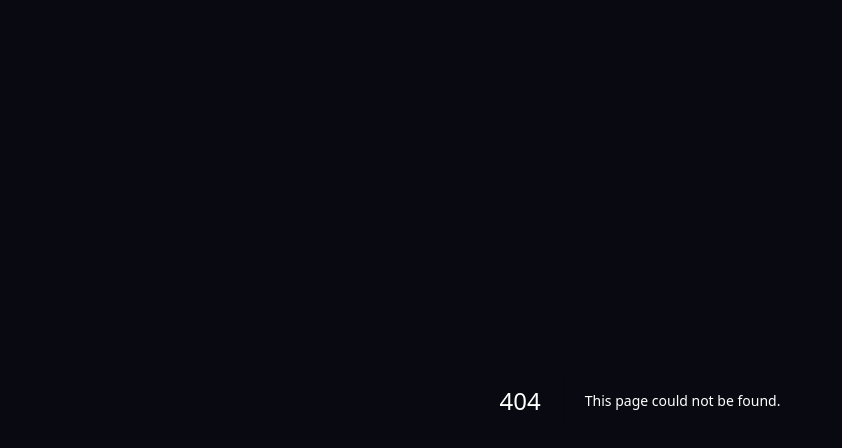
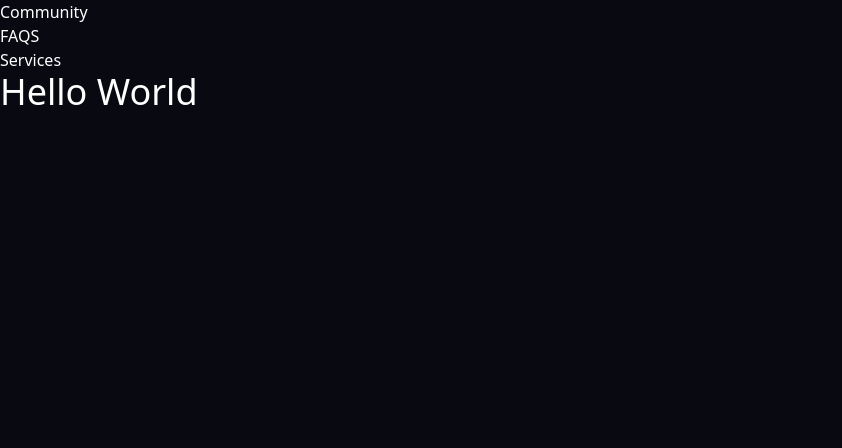
Before and after one commit to fundedbull/project-b, a Next.js app: page /pages/community in a window 1280 px wide. Before the commit this address had no page. Shown: the top 448 px of the page, without its empty margins (0-842 px from the left). Built offline with nearby package versions, Linux system fonts and the light colour scheme.

Commit message:
Prototyping layouts

```diff
--- /dev/null
+++ b/src/app/pages/community/page.tsx
@@ -0,0 +1,3 @@
+export default function Community() {
+  return <h1 className="text-4xl">Hello World</h1>;
+}
--- /dev/null
+++ b/src/app/pages/layout.tsx
@@ -0,0 +1,17 @@
+import Link from "next/link";
+
+export default function RootLayout({
+  children,
+}: Readonly<{
+  children: React.ReactNode;
+}>) {
+  return (
+    <div>
+      <nav>
+        <Link href={"/pages/community"}>Community</Link> <p>FAQS</p>{" "}
+        <p>Services</p>
+      </nav>
+      <div>{children}</div>
+    </div>
+  );
+}
--- /dev/null
+++ b/src/app/pages/page.tsx
@@ -0,0 +1,3 @@
+export default function Page() {
+  return <></>;
+}
```
Also changed, not shown: src/app/join/page.tsx (renamed from src/app/prototype/page.tsx).
